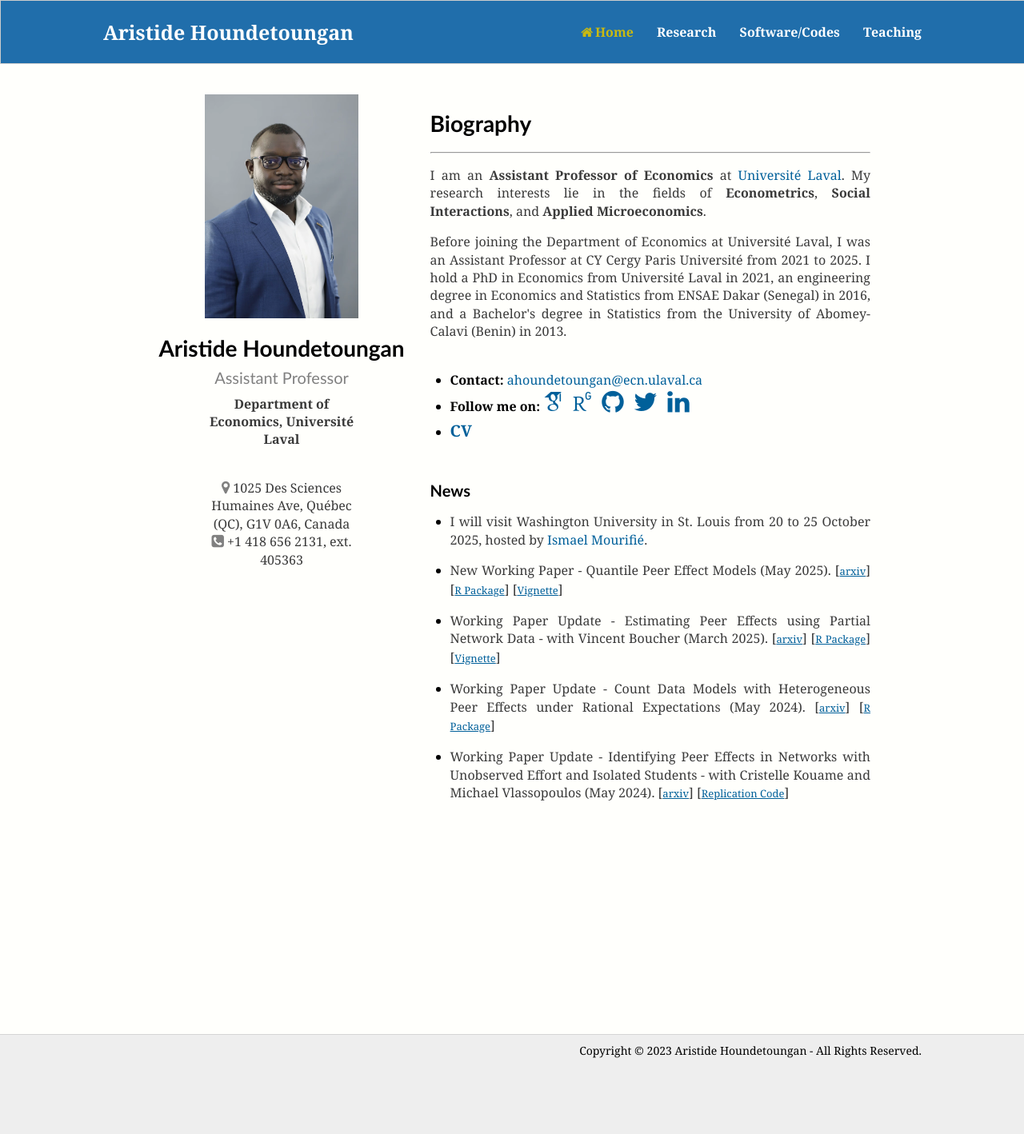
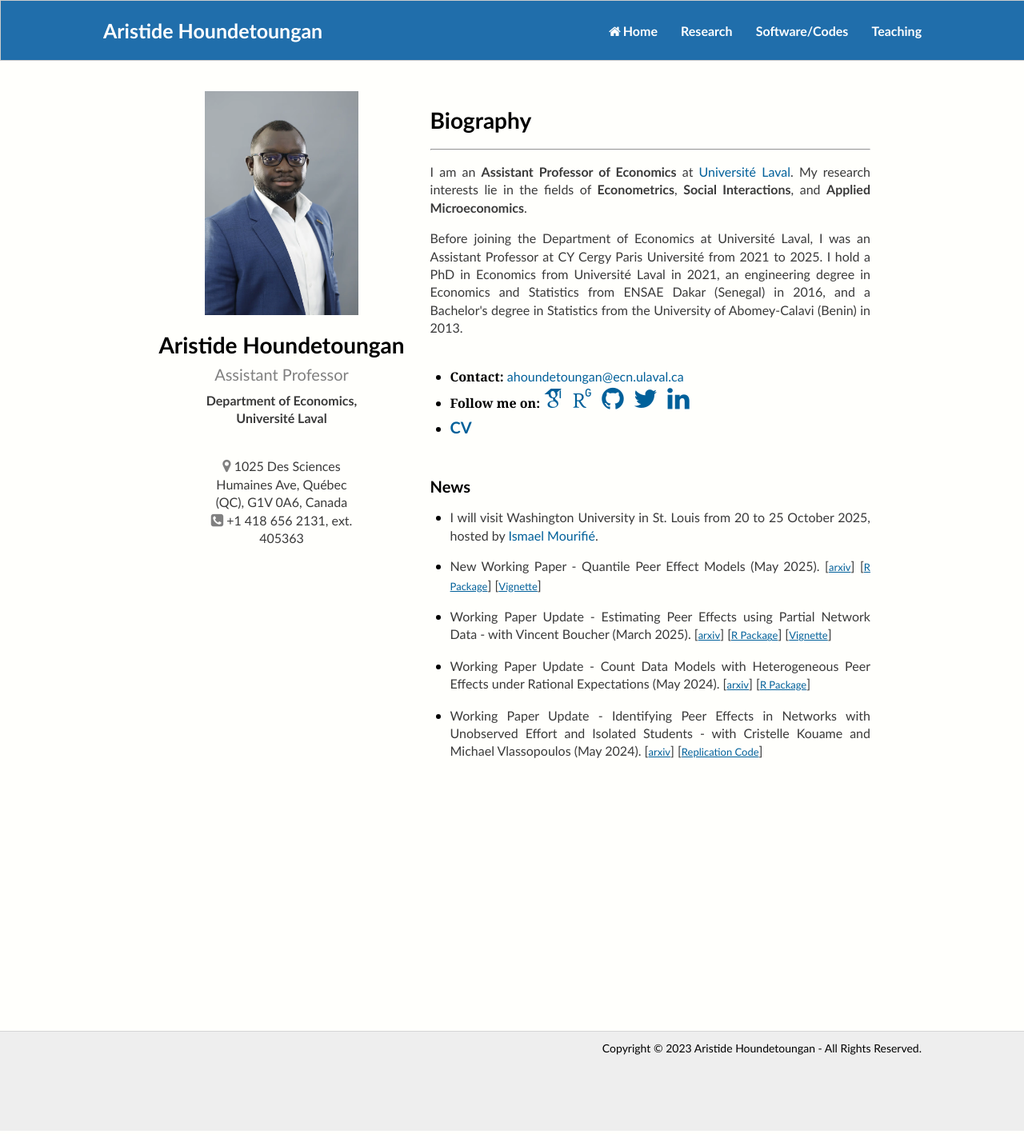
Before and after one commit to ahoundetoungan/ahoundetoungan.github.io, a Jekyll site: the page built from index.html, in a window 1280 px wide. Shown: the whole page at 80% size. Built offline with Jekyll 4.4.1, drawn with Linux system fonts in a browser that asks for light colours; some web fonts are replaced.

Commit message:
Update style.css

```diff
--- a/assets/style.css
+++ b/assets/style.css
@@ -17,6 +17,61 @@
   margin-right: 0%;
 }
 
+/***********************general style and font-family ***********************/
+h1 {
+  font-size: 28px;
+}
+h2 {
+  font-size: 20px;
+}
+a {
+  text-decoration: none;
+  color: #00609A;
+}
+
+a.disabled {
+  pointer-events: none;
+  cursor: default;
+  color: #3A3A3A;
+}
+
+a:hover {
+  color: #CABA10;
+}
+
+a.active {
+  color: #CABA10;
+}
+
+p{
+  font-size: 16px;
+  line-height: 1.4em;
+  color: #3A3A3A;
+}
+
+ul {
+padding-left: 25px;
+}
+
+li {
+  font-size: 16px;
+  margin: 0;
+  line-height: 1.4em;
+}
+
+a, p, li {
+  font-family: Georgia, 'Times New Roman', serif;
+}
+
+h1, h2 {
+  font-family: 'Trebuchet MS', Arial, sans-serif;
+}
+
+p, a, .Menu, .Menuleft, .Menuright, footer, .foot, .centerfoot, .rightfoot,
+.Homeleft, .contact, #Myinfo {
+  font-family: 'Trebuchet MS', Arial, sans-serif;
+}
+
 /**********************MENU AND TITLE***********************/
 /* menu */
 .Menu {
@@ -24,14 +79,12 @@
   background-color: #206eAB;
   border: 1px solid #ccc;
   border-right: none;
-  font-family: 'Trebuchet MS', Arial, sans-serif;
 }
 
 .Menuleft {
   float: left;
   margin-left: 10%;
   width: 28%;
-  font-family: 'Trebuchet MS', Arial, sans-serif;
 }
 
 .Menuright {
@@ -40,7 +93,6 @@
   width: 52%;
   text-align: right;
   margin-top: 28px;
-  font-family: 'Trebuchet MS', Arial, sans-serif;
 }
 
 .Menuleft a{
@@ -48,9 +100,7 @@
   padding: 0px;
   color: white;
 }
-.Menuleft a:hover {
-  color: #CABA10;
-}
+
 
 .Menuright a {
   margin-bottom: 0px;
@@ -65,27 +115,8 @@
   text-align: center;
   /*border-left: 1px solid #fff;
   border-right: 1px solid #ccc;
-  display: block;
-  font-family: Georgia, 'Times New Roman', serif;*/
+  display: block;*/
 }
-
-.Menuright a:hover:not(.active) {
-    /*background-color:  #1080BA; /*Color on selecting not active*/
-  color: #CABA10;
-  /*font-family: Georgia, 'Times New Roman', serif;*/
-}
-
-.Menuright a:hover {
-  /* background-color: #10BBBB;*/ /*Color on selecting*/
-  color: #CABA10;
-  /*font-family: Georgia, 'Times New Roman', serif;*/
-}
-
-
-.Menuright > a.active {
-  color: #CABA10;
-}
-
 
 .Menuleft h1 {
   margin-top: 22px;
@@ -94,7 +125,6 @@
   color: white;
   font-size: 25px;
   display: inline;
-  /*font-family: 'Trebuchet MS', Arial, sans-serif;*/
 }
 
 
@@ -148,14 +178,12 @@
   font-size: 14px;
   display: inline;
   line-height: 1.4em;
-  font-family: Georgia, 'Times New Roman', serif;
   color: #000
 }
 
 footer a{
   font-size: 14px;
   text-decoration: none;
-  font-family: Georgia, 'Times New Roman', serif;
 }
 
 
@@ -195,13 +223,11 @@
   margin-left: 15%;
   margin-right: 2%;
   width: 25%;
-  font-family: 'Trebuchet MS', Arial, sans-serif;
 }
 
 .Homeleft h1 {
   margin-top: 20px;
   margin-bottom: 8px;
-  /*font-family:  'Trebuchet MS', Arial, sans-serif;*/
   font-size: 28px;
 }
 
@@ -212,19 +238,14 @@
   font-weight:normal;
   font-size: 20px;
   color: gray;
-  /*font-family:  'Trebuchet MS', Arial, sans-serif;*/
 }
 
 .Homeleft a {
   margin-top: 6px;
   font-size: 18px;
-  /*font-family: Georgia, 'Times New Roman', serif;*/
   line-height: 1.4em;
 }
 
-.Homeleft a:hover {
-  /*font-family: Georgia, 'Times New Roman', serif;*/
-}
 
 .Homeleft p {
   font-size: 13px;
@@ -234,7 +255,6 @@
 .contact {
   margin-left: 20%;
   width: 60%;
-  font-family: 'Trebuchet MS', Arial, sans-serif;
 }
 
 .contact p {
@@ -246,7 +266,6 @@
 #Myinfo a {
   display: inline;
   padding: 5px;
-  font-family: 'Trebuchet MS', Arial, sans-serif;
 }
 
 .Homeright {
@@ -254,54 +273,6 @@
   margin-right: 15%;
   width: 43%;
   text-align: justify;
-}
-
-
-/* general style*/
-h1 {
-  font-size: 28px;
-  font-family: 'Trebuchet MS', Arial, sans-serif;
-}
-h2 {
-  font-size: 20px;
-  font-family: 'Trebuchet MS', Arial, sans-serif;
-}
-a {
-  text-decoration: none;
-  color: #00609A;
-  font-family: Georgia, 'Times New Roman', serif;
-}
-a:hover {
-    text-decoration: underline;
-    color: #EAAA10;
-    font-family: Georgia, 'Times New Roman', serif;
-}
-
-a.disabled {
-  pointer-events: none;
-  cursor: default;
-  color: #3A3A3A;
-}
-
-a.abled {
-}
-
-p{
-  font-size: 16px;
-  line-height: 1.4em;
-  color: #3A3A3A;
-  font-family: Georgia, 'Times New Roman', serif;
-}
-
-ul {
-padding-left: 25px;
-}
-
-li {
-  font-size: 16px;
-  font-family: Georgia, 'Times New Roman', serif;
-  margin: 0;
-  line-height: 1.4em;
 }
 
 
@@ -331,7 +302,6 @@
 #research2 li{
    font-size: 16px;
    color: black;
-   font-family: Georgia, 'Times New Roman', serif;
    line-height: 1.4em;
  }
 
@@ -352,10 +322,7 @@
   color: white;
   padding: 2px 6px 3px 6px;*/
 }
-a:hover.button {
-  /*border-radius: 10px;*/
-  /*background-color: #EAAA10;*/
-}
+
 
 /* Share  */
 #share-buttons {display: inline-block; vertical-align: middle; }
@@ -698,7 +665,6 @@
     color: white;
     font-size: 16px;
     display: inline;
-    font-family: 'Trebuchet MS', Arial, sans-serif;
   }
 
 
```
